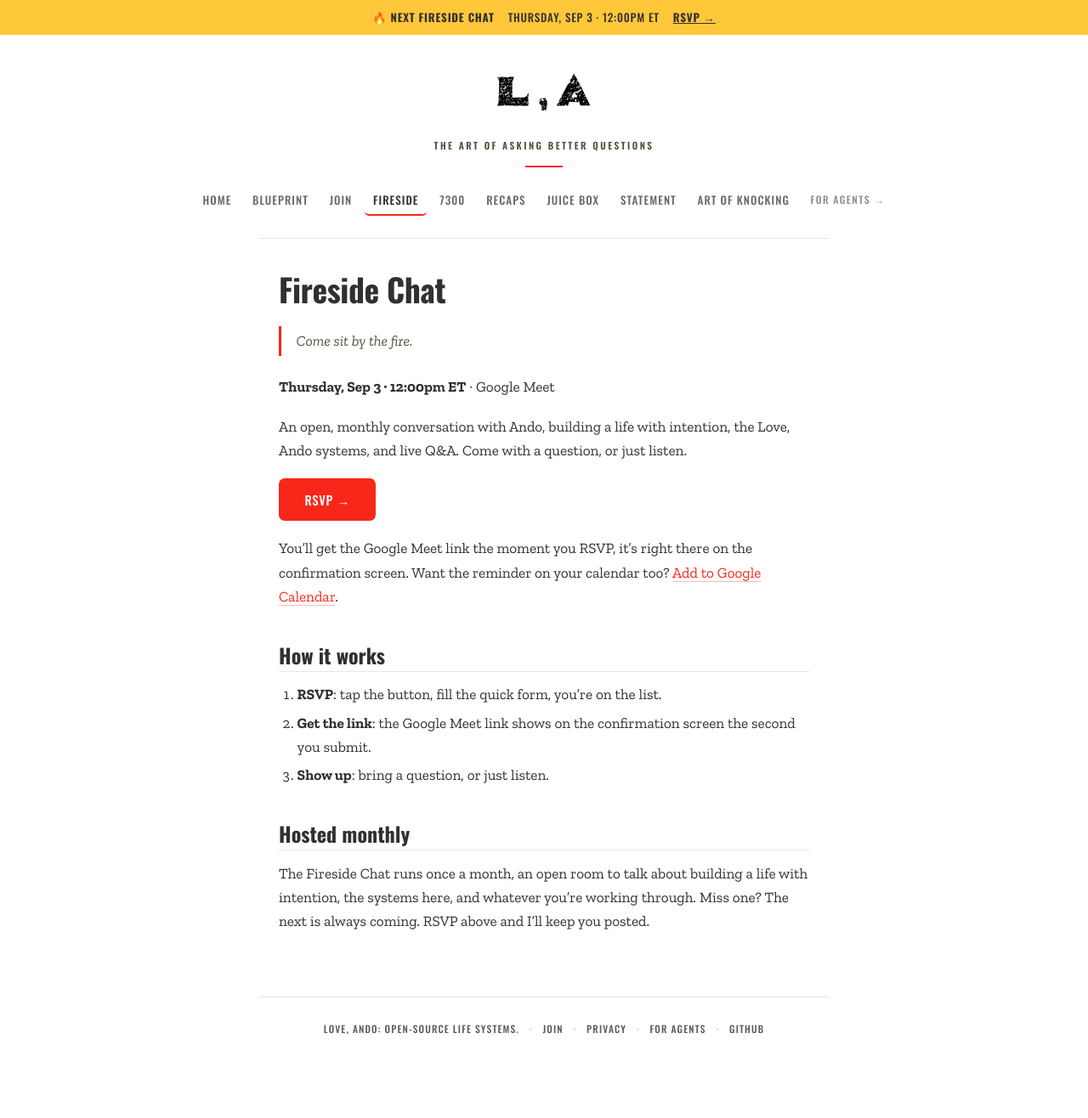
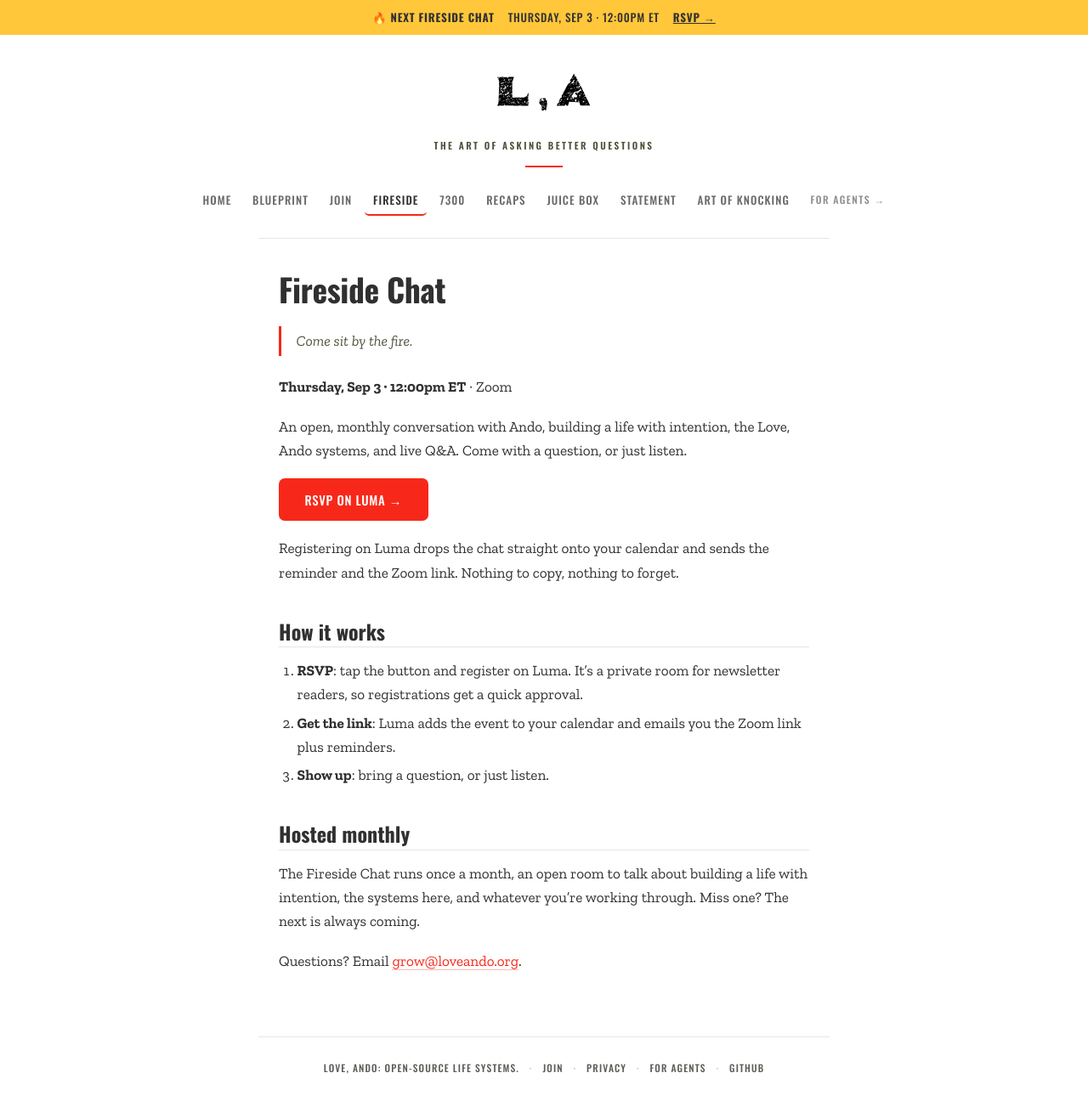
Before and after one commit to andomccall/love-ando, a Jekyll site: the page built from fireside.md, in a window 1280 px wide. Shown: the whole page at 85% size. Built offline with Jekyll 4.4.1, drawn with Linux system fonts in a browser that asks for light colours; before the commit the page ends 1270 px from its top, so only the background shows below that.

Commit message:
Fireside: RSVP via the Luma event (Zoom), rewrite page copy
Point RSVP at the Luma event (registration adds it to the guest's calendar and
emails the Zoom link + reminders), set location to Zoom, and rewrite fireside.md
around the Luma flow (drop the Google Form + manual add-to-calendar copy). Add
grow@loveando.org as the questions contact. Roller now only rolls date_display,
since Luma owns the calendar.

Co-Authored-By: Claude Opus 4.8 <noreply@anthropic.com>

```diff
--- a/fireside.md
+++ b/fireside.md
@@ -12,16 +12,18 @@ description: Monthly Fireside Chat with Ando, building a life with intention, li
 
 {{ site.data.fireside.blurb }}
 
-[RSVP →]({{ site.data.fireside.rsvp_url }}){: .fireside-rsvp-btn}
+[RSVP on Luma →]({{ site.data.fireside.rsvp_url }}){: .fireside-rsvp-btn}
 
-You'll get the Google Meet link the moment you RSVP, it's right there on the confirmation screen. Want the reminder on your calendar too? [Add to Google Calendar]({{ site.data.fireside.add_to_calendar_url }}).
+Registering on Luma drops the chat straight onto your calendar and sends the reminder and the Zoom link. Nothing to copy, nothing to forget.
 
 ## How it works
 
-1. **RSVP**: tap the button, fill the quick form, you're on the list.
-2. **Get the link**: the Google Meet link shows on the confirmation screen the second you submit.
+1. **RSVP**: tap the button and register on Luma. It's a private room for newsletter readers, so registrations get a quick approval.
+2. **Get the link**: Luma adds the event to your calendar and emails you the Zoom link plus reminders.
 3. **Show up**: bring a question, or just listen.
 
 ## Hosted monthly
 
-The Fireside Chat runs once a month, an open room to talk about building a life with intention, the systems here, and whatever you're working through. Miss one? The next is always coming. RSVP above and I'll keep you posted.
+The Fireside Chat runs once a month, an open room to talk about building a life with intention, the systems here, and whatever you're working through. Miss one? The next is always coming.
+
+Questions? Email [grow@loveando.org](mailto:grow@loveando.org).
```
Also changed, not shown: _data/fireside.yml (+5 -6 lines), 1 other file.
